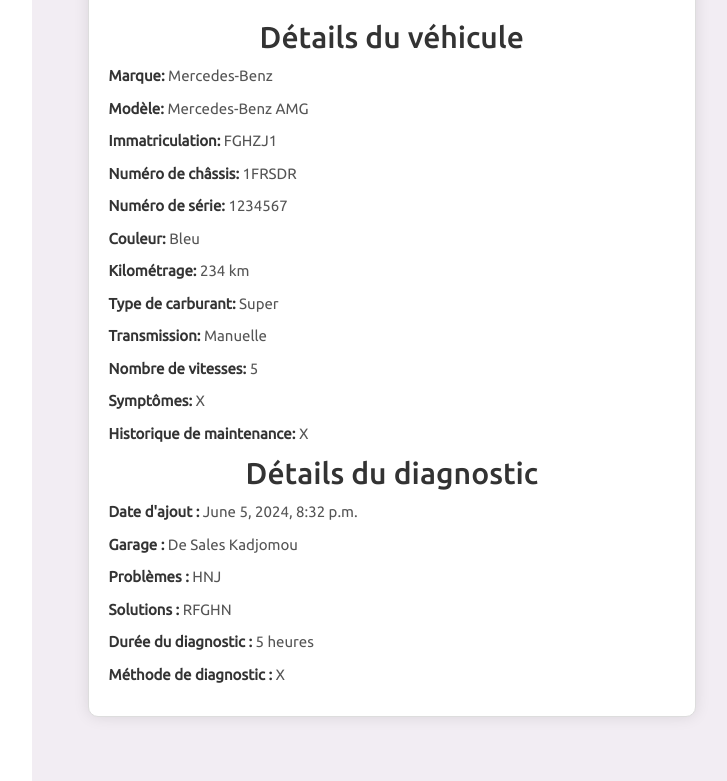
After one commit to Desales1/e-floot, a Django app: page /consulter/diagnostic/8/ in a window 1280 px wide. The commit adds this page. Shown: the part 653-1434 px from the top of the page, without its empty margins (152-879 px from the left). Run offline with Django 5.2, Linux system fonts and the light colour scheme; data comes from the database, SQL or seed files in the repository; both versions use the stored data as it was after the commit; some libraries are stand-ins or nearby versions; some web fonts are replaced.

Commit message:
second commit

```diff
--- a/admin_dashboard/templates/dist/base.html
+++ b/admin_dashboard/templates/dist/base.html
@@ -341,7 +341,12 @@
               </a>
             </li>
             <li class="nav-item">
+              {% if request.user.is_superuser %}
               <a class="nav-link" href="{% url 'dashboard' %}">
+                {% endif %}
+                {% if request.user.role == "garage" %}
+                <a class="nav-link" href="{% url 'garage_page' %}">
+                {% endif %}
                 <span class="menu-title">Dashboard</span>
                 <i class="mdi mdi-home menu-icon"></i>
               </a>
@@ -474,7 +479,7 @@
               <div class="collapse" id="tables">
                 <ul class="nav flex-column sub-menu">
                   <li class="nav-item">
-                    <a class="nav-link" href="{% url 'create_devis' %}"
+                    <a class="nav-link" href=""
                       >Faire un devis</a
                     >
                   </li>
--- a/admin_dashboard/templates/dist/dashboard.html
+++ b/admin_dashboard/templates/dist/dashboard.html
@@ -40,7 +40,7 @@
                 <ul class="breadcrumb">
                   <li class="breadcrumb-item active" aria-current="page">
 
-                    <span></span>Espace garage
+                    <span></span>Espace Admin
                     <i
                       class="mdi mdi-alert-circle-outline icon-sm text-primary align-middle"
                     ></i>
--- /dev/null
+++ b/diagnostic/templates/consulter_diagnostic.html
@@ -0,0 +1,122 @@
+{% extends 'dist/base.html' %}
+{% block content %}
+
+<div class="main-panel">
+  <div class="content-wrapper">
+    <div class="page-header">
+      <h3 class="page-title">
+        <span class="page-title-icon bg-gradient-primary text-white me-2">
+          <i class="mdi mdi-home"></i>
+        </span>
+        Dashboard
+      </h3>
+      <nav aria-label="breadcrumb">
+        <ul class="breadcrumb">
+          <li class="breadcrumb-item active" aria-current="page">
+            <span></span>Détails du véhicule et du diagnostic
+            <i class="mdi mdi-alert-circle-outline icon-sm text-primary align-middle"></i>
+          </li>
+        </ul>
+      </nav>
+    </div>
+
+    <div class="main">
+      <div class="container">
+        <img
+          src="{{ voiture.photo_voiture.url }}"
+          alt="Photo du véhicule"
+          class="vehicle-image"
+        />
+        <div class="vehicle-details">
+          <h2>Détails du véhicule</h2>
+          <p><strong>Marque:</strong> {{ voiture.modele.marque }}</p>
+          <p><strong>Modèle:</strong> {{ voiture.modele }}</p>
+          <p><strong>Immatriculation:</strong> {{ voiture.immatriculation }}</p>
+          <p><strong>Numéro de châssis:</strong> {{ voiture.numero_chassi }}</p>
+          <p><strong>Numéro de série:</strong> {{ voiture.numero_serie }}</p>
+          <p><strong>Couleur:</strong> {{ voiture.couleur_voiture }}</p>
+          <p><strong>Kilométrage:</strong> {{ voiture.kilometrage }} km</p>
+          <p><strong>Type de carburant:</strong> {{ voiture.type_carburant }}</p>
+          <p><strong>Transmission:</strong> {{ voiture.transmission }}</p>
+          <p><strong>Nombre de vitesses:</strong> {{ voiture.nombre_de_vitesse }}</p>
+          <p><strong>Symptômes:</strong> {{ voiture.symptomes }}</p>
+          <p><strong>Historique de maintenance:</strong> {{ voiture.historique_maintenance }}</p>
+        </div>
+
+        <div class="diagnostic-details">
+          <h2>Détails du diagnostic</h2>
+          <p><strong>Date d'ajout :</strong> {{ diagnostic.date_add }}</p>
+          <p><strong>Garage :</strong> {{ diagnostic.garage.name }}</p>
+          <p><strong>Problèmes :</strong> {{ diagnostic.problems }}</p>
+          <p><strong>Solutions :</strong> {{ diagnostic.solutions }}</p>
+          <p><strong>Durée du diagnostic :</strong> {{ diagnostic.duree_diagnostic }} heures</p>
+          <p><strong>Méthode de diagnostic :</strong> {{ diagnostic.method_diagnostic }}</p>
+        </div>
+
+        {% if messages %}
+          <div>
+            {% for message in messages %}
+            <ul>
+              <li>{{ message }}</li>
+            </ul>
+            {% endfor %}
+          </div>
+        {% endif %}
+      </div>
+    </div>
+  </div>
+
+  <style>
+    .main {
+      display: flex;
+      flex-direction: column;
+      align-items: center;
+      justify-content: center;
+      padding: 20px;
+      width: 100%;
+      flex-grow: 1;
+    }
+    .container {
+      display: flex;
+      flex-direction: column;
+      align-items: center;
+      background-color: #fff;
+      border: 1px solid #ddd;
+      border-radius: 10px;
+      box-shadow: 0 0 15px rgba(0, 0, 0, 0.1);
+      padding: 20px;
+      width: 100%;
+    }
+    .vehicle-image {
+      width: 100%;
+      max-width: 600px;
+      height: auto;
+      border: 1px solid #ccc;
+      border-radius: 10px;
+      transition: transform 0.3s, box-shadow 0.3s;
+      margin-bottom: 20px;
+    }
+    .vehicle-image:hover {
+      transform: scale(1.05);
+      box-shadow: 0 0 15px rgba(0, 0, 0, 0.2);
+    }
+    .vehicle-details, .diagnostic-details {
+      width: 100%;
+      text-align: left;
+    }
+    .vehicle-details h2, .diagnostic-details h2 {
+      margin-top: 0;
+      color: #333;
+      text-align: center;
+    }
+    .vehicle-details p, .diagnostic-details p {
+      margin: 10px 0;
+      color: #555;
+    }
+    .vehicle-details p strong, .diagnostic-details p strong {
+      color: #333;
+    }
+  </style>
+</div>
+
+{% endblock content %}
--- a/diagnostic/templates/create_devis.html
+++ b/diagnostic/templates/create_devis.html
@@ -47,7 +47,9 @@
       <select class="form-control" id="diagnostic" name="diagnostic" required>
         <option value="">-- Sélectionner --</option>
         {% for diagnostic in diagnostics %}
-                        <option value="{{ diagnostic.id }}">{{ diagnostic.garage.name }} - {{ diagnostic.date_add }}</option>
+          <option value="{{ diagnostic.id }}" {% if selected_diagnostic and diagnostic.id == selected_diagnostic.id %}selected{% endif %}>
+            {{ diagnostic.garage.name }} - {{ diagnostic.date_add }}
+          </option>
         {% endfor %}
                 </select>
             </div>
--- a/diagnostic/urls.py
+++ b/diagnostic/urls.py
@@ -5,7 +5,7 @@ urlpatterns = [
     path('Connexion/garage/', login_garage, name='login_garage'),
     path('Connexion/garage/forget_apssword/', forgot_password, name='forgot_password'),
     path('espace/garage/', garage_page, name='garage_page'),
-    path('faire/devis/', create_devis, name='create_devis'),
+     path('faire/devis/<int:diagnostic_id>/', create_devis, name='create_devis'),
     path('display-recu/<int:devis_id>/', display_recu, name='display_recu'),
     path('submit/diagnostic/<int:voiture_id>/', faire_diagnostic, name='diagnostic'),
     path('get_diagnostic_details/<int:diagnostic_id>/', get_diagnostic_details, name='get_diagnostic_details'),
@@ -14,4 +14,5 @@ urlpatterns = [
     path('diagnostics/modifier/<int:diagnostic_id>/', modifier_diagnostic, name='modifier_diagnostic'),
     path('diagnostics/supprimer/<int:diagnostic_id>/', supprimer_diagnostic, name='supprimer_diagnostic'),
     path('devis/liste', list_devis, name='list_devis'),
+    path('consulter/diagnostic/<int:diagnostic_id>/', consulter_diagnostic, name='consulter_diagnostic'),
 ]
--- a/diagnostic/views.py
+++ b/diagnostic/views.py
@@ -116,7 +116,7 @@ def garage_page(request):
 
 
 
-def create_devis(request):
+def create_devis(request, diagnostic_id=None):
     if request.method == 'POST':
         title = request.POST.get('title')
         commentaire = request.POST.get('commentaire')
@@ -124,7 +124,6 @@ def create_devis(request):
 
         # Récupérer l'instance unique de Diagnostic
         diagnostic = get_object_or_404(Diagnostic, pk=diagnostic_id, garage=request.user.garage)
-
 
         devis = Devis(title=title, diagnostic=diagnostic, commentaire=commentaire)
         devis.save()
@@ -147,7 +146,19 @@ def create_devis(request):
         return redirect('list_devis')  # Rediriger vers la liste des devis après la création
 
     diagnostics = Diagnostic.objects.filter(garage=request.user.garage)
-    return render(request, 'create_devis.html', {'diagnostics': diagnostics})
+    selected_diagnostic = None
+    if diagnostic_id:
+        selected_diagnostic = get_object_or_404(Diagnostic, pk=diagnostic_id, garage=request.user.garage)
+
+    return render(request, 'create_devis.html', {
+        'diagnostics': diagnostics,
+        'selected_diagnostic': selected_diagnostic
+    })
+
+def consulter_diagnostic(request, diagnostic_id):
+    diagnostic = get_object_or_404(Diagnostic, pk=diagnostic_id)
+    voiture = diagnostic.vehicule
+    return render(request, 'consulter_diagnostic.html', {'diagnostic': diagnostic, 'voiture': voiture})
 
 
 
```
Also changed, not shown: diagnostic/templates/list_diagnostics.html (+6 -1 lines), db.sqlite3. Lines whose indentation alone changed are shown as unchanged.
